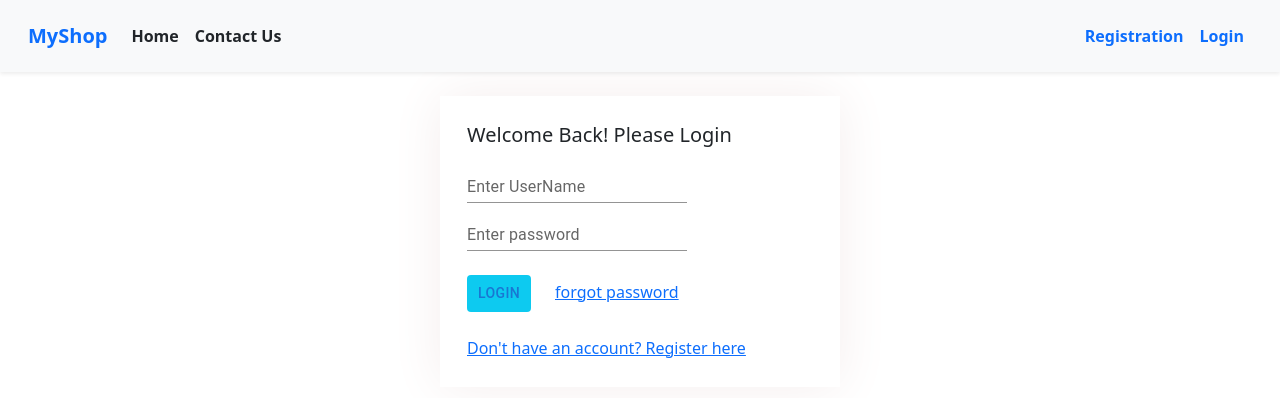
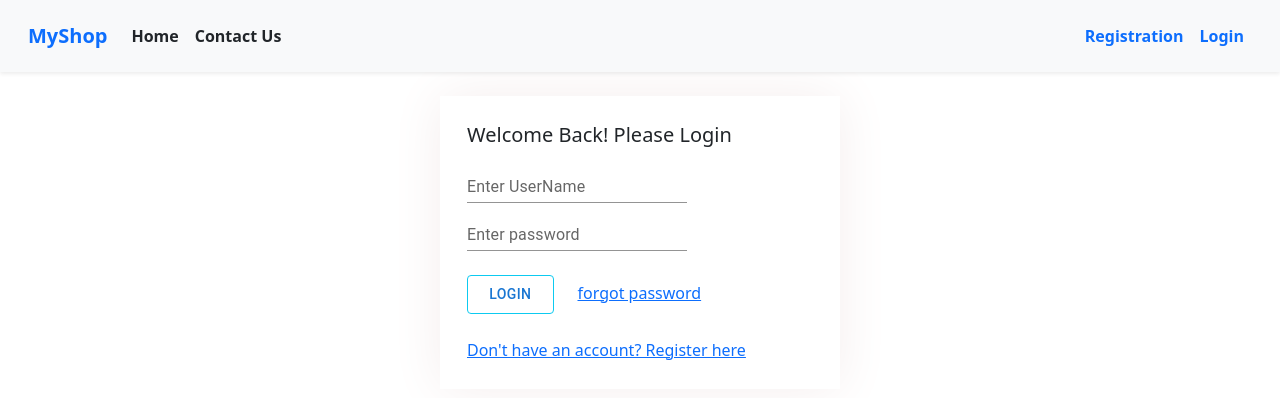
Before and after one commit to sachindangi942/E-com-web, a React (Create React App) app in the folder Frentend/: page /singIn in a window 1280 px wide. Shown: the top 398 px of the page. Built offline with nearby package versions, Linux system fonts and the light colour scheme.

Commit message:
update singin and singup page

```diff
--- a/Frentend/src/App.js
+++ b/Frentend/src/App.js
@@ -2,7 +2,7 @@ import React from "react";
 import MyForm from "./components/MyForms/MyForm";
 import { BrowserRouter as Router, Routes, Route } from "react-router-dom";
 import Singin from "./components/MyForms/Singin";
-import PageNoteFound from "./components/PageNoteFound";
+import PageNoteFound from "./pages/PageNoteFound";
 import HeaderNav from "./components/MyNavbars/HeaderNav";
 import { useSelector } from "react-redux";
 import { PublicRoute } from "./components/PublicRoute";
@@ -10,7 +10,6 @@ import { ProtectedRoute } from "./components/ProtectedRoute";
 import { Home } from "./pages/Home";
 import AddProduct from "./components/Products/AddProduct";
 import { ProductList } from "./components/Products/ProductList";
-// import Logout from "./components/Logout";
 import CreateUser from "./components/UserComponets/CreateUser";
 import Showusers from "./components/UserComponets/Showusers";
 import Spiner from "./components/Spiner";
--- a/Frentend/src/components/MyForms/Configs.js
+++ b/Frentend/src/components/MyForms/Configs.js
@@ -1,3 +1,3 @@
-export const  DOMAIN = "http://localhost:7000/"
-// export const  DOMAIN = "http://13.203.103.67:7000/"
+// export const  DOMAIN = "http://localhost:7000/"
+export const  DOMAIN = "http://13.203.103.67:7000/"
 // http://sachindangi.s3-website.eu-north-1.amazonaws.com/
--- a/Frentend/src/components/MyForms/MyForm.js
+++ b/Frentend/src/components/MyForms/MyForm.js
@@ -5,13 +5,10 @@ import Registration_Val from "../../Validations/Registration_Val";
 import axios from "axios";
 import { DOMAIN } from "./Configs";
 import { Link, useNavigate } from "react-router-dom";
-
-
-
 import Box from '@mui/material/Box';
 import { Button } from "@mui/material";
-import { useDispatch } from "react-redux";
-import { hideloading, showloading } from "../../Redux/AlertSclice";
+import { Spin } from "antd";
+import { LoadingOutlined } from "@ant-design/icons";
 
 
 
@@ -19,7 +16,7 @@ const MyForm = () => {
     const navigate = useNavigate();
     const [usrData, setUsrData] = useState({})
     const [err, setErr] = useState({})
-    const dispatch = useDispatch();
+    const [loading, setLoading] = useState(false);
 
     const onChangeEvent = (obj) => {
         setErr("")
@@ -43,9 +40,9 @@ const MyForm = () => {
 
             }
             setErr("")
-            dispatch(showloading());
+            setLoading(true);
             const res = await axios.post(`${DOMAIN}user/registration`, value)
-            dispatch(hideloading());
+            setLoading(false);
             if (res.data) navigate("/singIn");
             setErr(res.message);
 
@@ -53,7 +50,6 @@ const MyForm = () => {
             if (err.response?.data) {
                 const errorData = err.response.data;
 
-                // Check if errorData is a string and can be matched
                 if (typeof errorData === 'string') {
                     const match = errorData.match(/dup key: \{ (\w+): "(.*?)"/);
                     if (match) {
@@ -64,13 +60,11 @@ const MyForm = () => {
                         setErr({ general: 'An unknown error occurred' });
                     }
                 }
-                // If errorData is an object
                 else if (typeof errorData === 'object' && errorData.keyValue) {
                     const field = Object.keys(errorData.keyValue)[0];
                     const value = errorData.keyValue[field];
                     setErr({ [field]: ` "${value}" is already exist` });
                 }
-                // Fallback for unknown formats
                 else {
                     setErr({ general: 'Error format is not recognized' });
                 }
@@ -83,54 +77,6 @@ const MyForm = () => {
     };
 
     return (
-        // <div className="form-container">
-        //     <h5>Registration Form</h5>
-        //     <br></br>
-        //     <div>
-        //         <MyInput
-        //             placeholder="Enter Name"
-        //             id="Name"
-        //             onChange={onChangeEvent}
-        //             err={err}
-        //         />
-        //         <MyInput
-        //             placeholder="Enter Email"
-        //             id="Email"
-        //             type="email"
-        //             onChange={onChangeEvent}
-        //             err={err}
-        //         />
-        //         <MyInput
-        //             placeholder="Enter Mobile"
-
-        //             id="Mobile"
-        //             type="number"
-        //             onChange={onChangeEvent}
-        //             err={err}
-        //         />
-        //         <MyInput
-        //             placeholder="Enter password"
-
-        //             id="password"
-        //             type="password"
-        //             onChange={onChangeEvent}
-        //             err={err}
-        //         />
-        //         <MyInput
-        //             placeholder="Enter confirm Password"
-
-        //             id="confirmPassword"
-        //             type="password"
-        //             onChange={onChangeEvent}
-        //             err={err}
-        //         />
-        //         <button className="form-button" onClick={Registration}>SingUp</button>
-        //         <br />
-        //         <br />
-        //         <Link to={"/singIn"}>if already Registerd Please click to login</Link>
-        //     </div>
-        // </div>
-
         <Box component="form"
             className="mb-4"
             sx={{ '& .MuiTextField-root': { m: 1, width: '25ch' } }}
@@ -177,13 +123,14 @@ const MyForm = () => {
                     err={err}
                 />
                 <Button
-                    variant="standard"
-                    className="bg-info"
+                    disabled={loading}
+                    className={loading ? "btn border border-info w-25" : " btn btn-info border border-info "}
                     size="large"
-                    onClick={Registration}>Register
+                    onClick={Registration}>
+                    {loading ?<Spin indicator={<LoadingOutlined spin  className="text-info"/>}/>: "Register"}
                 </Button>
                 <br />
-                <br/>
+                <br />
                 <Link to={"/singIn"}>Existing user? Sign in here</Link>
             </div>
         </Box>
--- a/Frentend/src/components/MyForms/Singin.js
+++ b/Frentend/src/components/MyForms/Singin.js
@@ -8,12 +8,13 @@ import Login_val from "../../Validations/Login_Val";
 import { Button } from "@mui/material";
 import { useDispatch, useSelector } from "react-redux";
 import { setToken } from "../../Redux/Fetures/Authslice";
-import { hideloading, showloading } from "../../Redux/AlertSclice";
 import { setErr } from "../../Redux/Fetures/ErrSlice";
+import { Spin } from "antd";
+import { LoadingOutlined } from "@ant-design/icons";
 
 const Singin = () => {
     const [usrdata, setUsrData] = useState({})
-    // const [err, setErr] = useState({})
+    const [loading, setLoading] = useState(false);
     const navigate = useNavigate();
     const dispatch = useDispatch();
     const err = useSelector(state => state.err.err)
@@ -39,19 +40,18 @@ const Singin = () => {
                 return dispatch(setErr(errObj));
             }
             dispatch(setErr({}));
-            dispatch(showloading())
+            setLoading(true);
             const res = await axios.post(`${DOMAIN}user/login`, usrdata,);
-            dispatch(hideloading())
+            setLoading(false);
             if (res?.status === 200 ?? res.data.token) {
                 const token = JSON.stringify(res.data.token);
                 const username = res.data.user.Email
-                dispatch(setToken({token,username}));
-                // localStorage.setItem("token",JSON.stringify(res.data.token))
+                dispatch(setToken({ token, username }));
                 navigate("/")
             }
 
         } catch (error) {
-            dispatch(hideloading())
+            setLoading(false);
             if (error.response) {
                 dispatch(setErr(error.response.data));
             } else {
@@ -74,13 +74,19 @@ const Singin = () => {
             <MyInput
                 placeholder="Enter password"
                 id="password"
-                type = "password"
+                type="passwo-rd"
                 onChange={onChangeData}
                 err={err}
             />
 
             <br />
-            <Button className="bg-info" onClick={login}>Login</Button>
+            <Button
+            disabled = {loading}
+             className={loading ? "btn border border-info w-25" : " btn btn-info border border-info w-25"}
+              onClick={login}
+              >
+             {loading ? <Spin indicator={<LoadingOutlined spin  className="text-info"/>}/> : "Login"}
+            </Button>
             <Link className="m-4" to={"/forgotpassword"}>forgot password</Link>
             <br />
             <br />
--- a/Frentend/src/pages/ViewDetails.js
+++ b/Frentend/src/pages/ViewDetails.js
@@ -82,7 +82,7 @@ export const ViewDetails = () => {
                                 {Product.find((item)=> item.id === ProductDetails._id) ? <Link to={"/cartdata"}
                                 className=" w-100 text-decoration-none text-info"
                                 >
-                                    View in Cart
+                                    Edit in Cart
                                 </Link> : 'Add to Cart'}
                             </Button>
                         </Col>
```
Also changed, not shown: Frentend/src/pages/Home.js (+1 -169 lines), Frentend/src/pages/PageNoteFound.js (renamed from Frentend/src/components/PageNoteFound.js), 2 other files (tests, documents, lock files or other folders).
